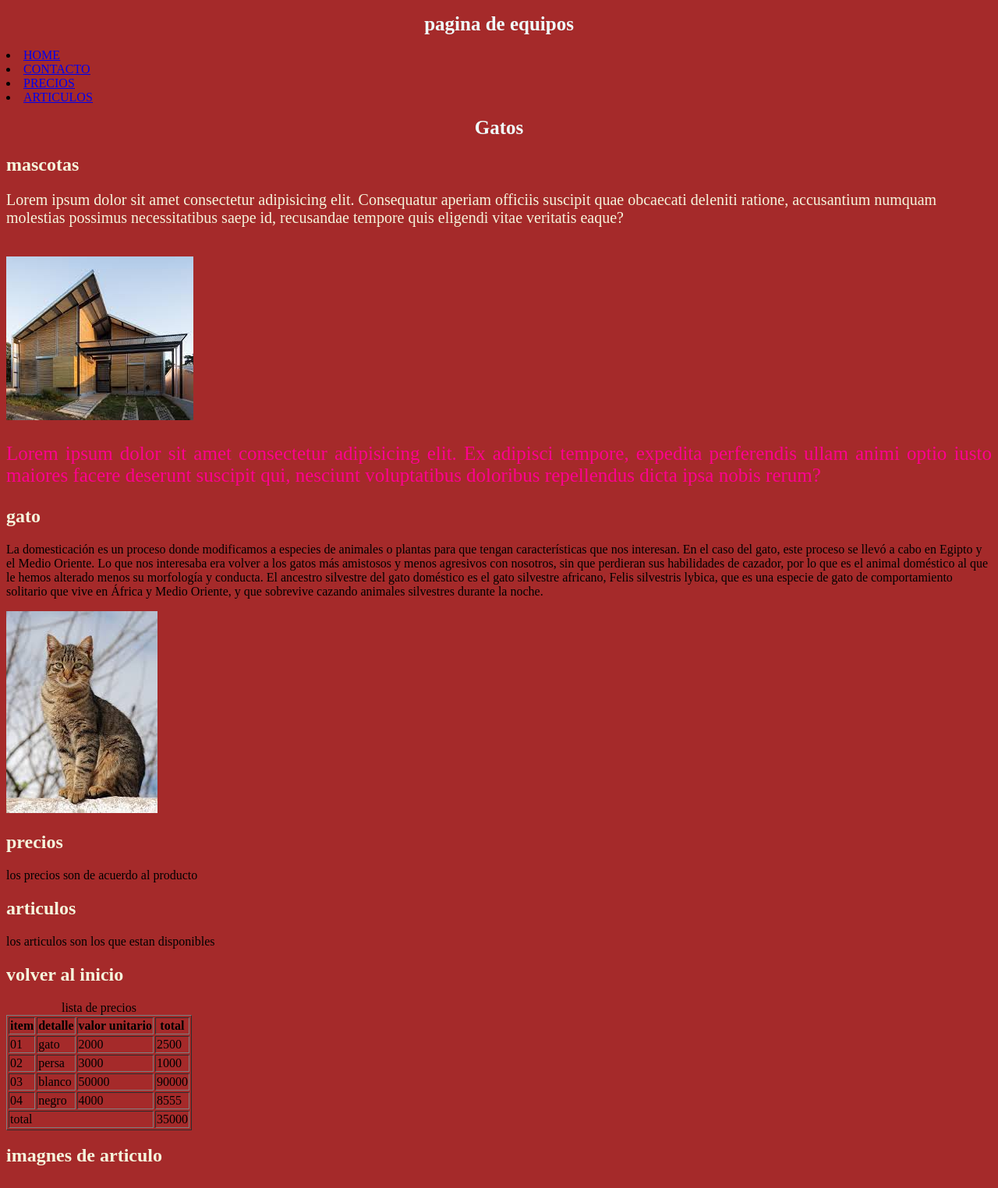
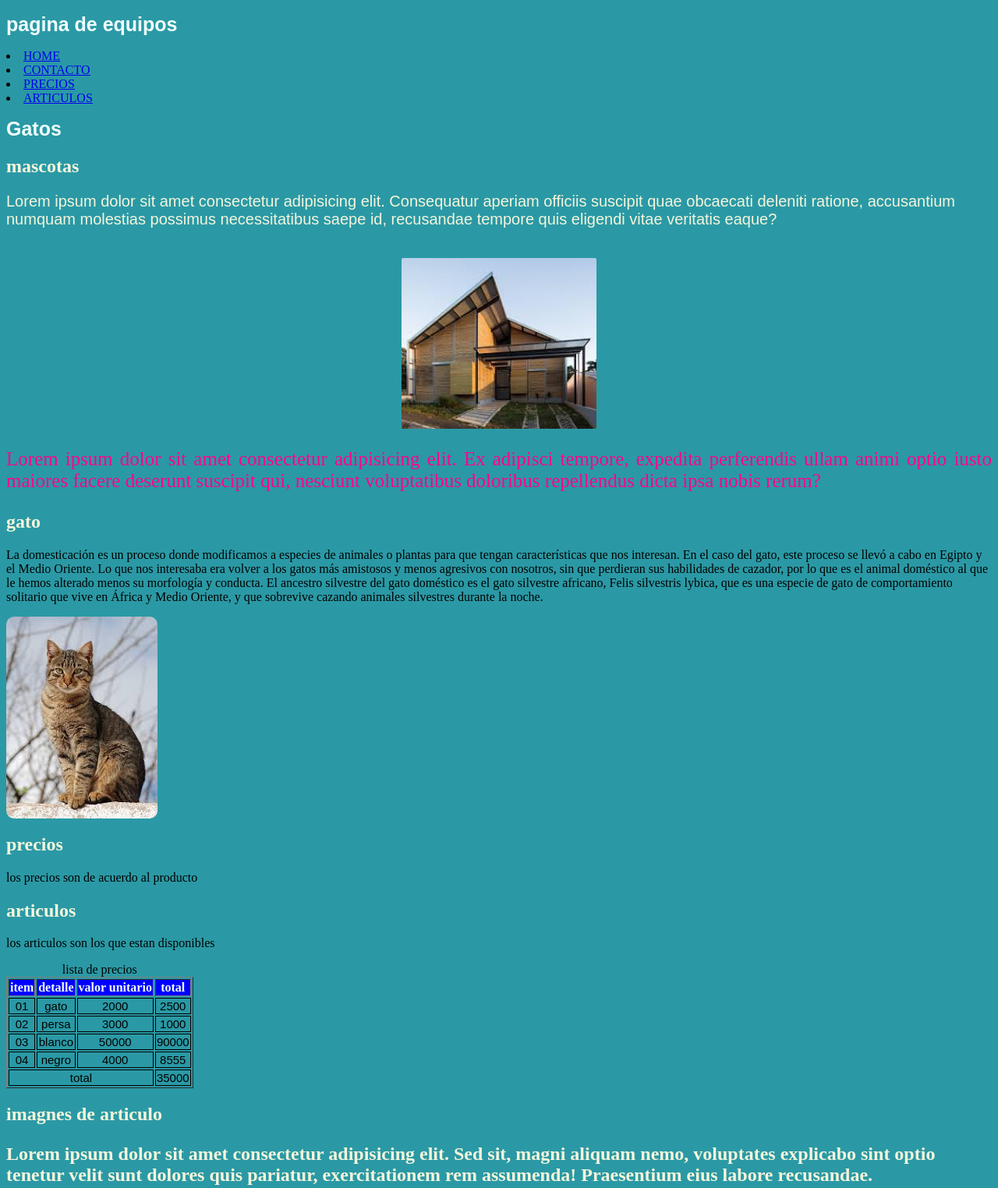
Before and after one commit to acm047/ProyectoGUSTAVO10-06_angiecamilamu-oz., a plain HTML site: page index.html in a window 1280 px wide. Shown: the top 1524 px of the page at 78% size. Drawn offline with Linux system fonts and the light colour scheme.

Commit message:
primera version

```diff
--- a/index.html
+++ b/index.html
@@ -6,12 +6,13 @@
     <title>HOME</title>
     <style>
         body {
-            background-color: brown;
+            background-color: rgb(42, 153, 165);
             }
         h1{
             font-size:25px;
             color: azure;
-            text-align: center;
+            text-align:justify;
+            font-family: Arial, Helvetica, sans-serif;
         }
         h2 {
             color: beige;
@@ -19,11 +20,47 @@
         .p01{
             color: beige;
             font-size: 20px;
+            font-family: Arial, Helvetica, sans-serif;
+
         }
+
         .p02{
             color: rgb(255, 0, 144);
             text-align: justify;
             font-size: 25px;
+        }
+        .img01{
+            width: 250px;
+            height: auto;
+            border-radius: 2px;
+            display: block;
+            margin: 0 auto;
+        }
+        .table01{
+            border-color: black;
+            border: 1px;
+        }
+        th{
+            color: azure;
+            background-color: blue;
+        }
+        .img03 {
+            width: 250;
+            height: auto;
+            border-radius: 10px;
+            display: block;
+            margin: 0;
+        }
+        td{
+            border: 1px solid black;
+            font-family: Arial, Helvetica, sans-serif;
+            font-size: 15px;
+            text-align: center;
+        }
+        .imgs{
+            width: 100px;
+            height: auto;
+            border-radius: 12px;
         }
     </style>
 </head>
@@ -43,13 +80,13 @@
         <h2 id="marcador01">mascotas</h2>
         <p class="p01">Lorem ipsum dolor sit amet consectetur adipisicing elit. Consequatur aperiam officiis suscipit quae obcaecati deleniti ratione, accusantium numquam molestias possimus necessitatibus saepe id, recusandae tempore quis eligendi vitae veritatis eaque?</p>
         <br>
-        <img src="/IMAGEN ANGIE CAMILA/5.jpg" alt="">
+        <img class="img01" src="/IMAGEN ANGIE CAMILA/5.jpg" alt="">
         <p class="p02">Lorem ipsum dolor sit amet consectetur adipisicing elit. Ex adipisci tempore, expedita perferendis ullam animi optio iusto maiores facere deserunt suscipit qui, nesciunt voluptatibus doloribus repellendus dicta ipsa nobis rerum?</p>
     </DIV>
     <div>
         <h2 id="marcador02">gato</h2>
         <p>La domesticación es un proceso donde modificamos a especies de animales o plantas para que tengan características que nos interesan. En el caso del gato, este proceso se llevó a cabo en Egipto y el Medio Oriente. Lo que nos interesaba era volver a los gatos más amistosos y menos agresivos con nosotros, sin que perdieran sus habilidades de cazador, por lo que es el animal doméstico al que le hemos alterado menos su morfología y conducta. El ancestro silvestre del gato doméstico es el gato silvestre africano, Felis silvestris lybica, que es una especie de gato de comportamiento solitario que vive en África y Medio Oriente, y que sobrevive cazando animales silvestres durante la noche. </p>
-        <img src="IMAGEN ANGIE CAMILA/3.jpg" alt="" title="gato">
+        <img class="img03" src="IMAGEN ANGIE CAMILA/3.jpg" alt="" title="gato">
     </div>
     <div>
         <h2 id="marcador03">precios</h2>
@@ -58,11 +95,8 @@
             <h2 id="marcador04">articulos</h2>
             <p>los articulos son los que estan disponibles</p>
         </div>
-        <div>
-            <h2 id="marcador05">volver al inicio</h2>
-        </div>
         <table border="1">
-            <caption>lista de precios</caption>
+            <caption class="table01">lista de precios</caption>
             <tr>
                 <th>item</th>
                 <th>detalle</th>
```
